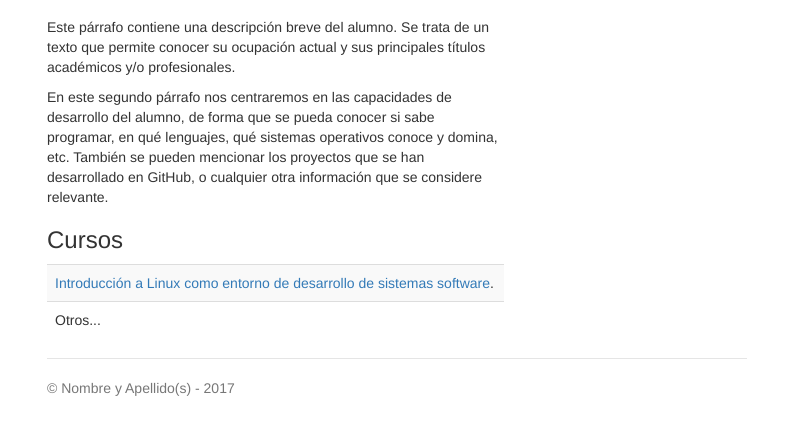
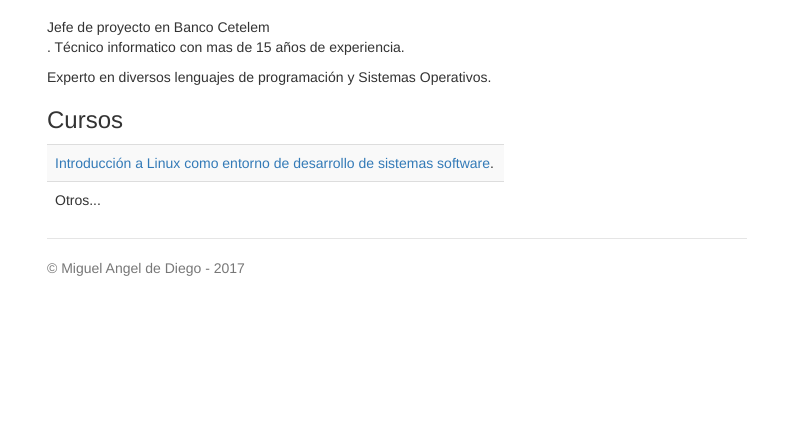
Before and after one commit to madediego/madediego.github.io, a plain HTML site: page index.html in a window 1280 px wide. Shown: the part 224-658 px from the top of the page, without its empty margins (243-1036 px from the left). Drawn offline with nearby package versions, Linux system fonts and the light colour scheme.

Commit message:
version personalizada de mi sitio web

```diff
--- a/index.html
+++ b/index.html
@@ -36,10 +36,10 @@
     <div class="container">
       <div class='row'>
         <div class='col-sm-8'>
-          <br>
-          <p>Este párrafo contiene una descripción breve del alumno. Se trata de un texto que permite conocer su ocupación actual y sus principales títulos académicos y/o profesionales.  </p>
+          <br>Jefe de proyecto en Banco Cetelem
+          <p>. Técnico informatico con mas de 15 años de experiencia.  </p>
 
-          <p>En este segundo párrafo nos centraremos en las capacidades de desarrollo del alumno, de forma que se pueda conocer si sabe programar, en qué lenguajes, qué sistemas operativos conoce y domina, etc. También se pueden mencionar los proyectos que se han desarrollado en GitHub, o cualquier otra información que se considere relevante.</p>
+          <p>Experto en diversos lenguajes de programación y Sistemas Operativos.</p>
 
           <h3>Cursos</h3>
           <table class='table table-striped'>
@@ -51,7 +51,7 @@
 
       <footer class="footer">
         <!--Sustituir por los datos del alumno-->
-        <p>&copy; Nombre y Apellido(s) - 2017</p>
+        <p>&copy; Miguel Angel de Diego - 2017</p>
       </footer>
 
     </div>
```
